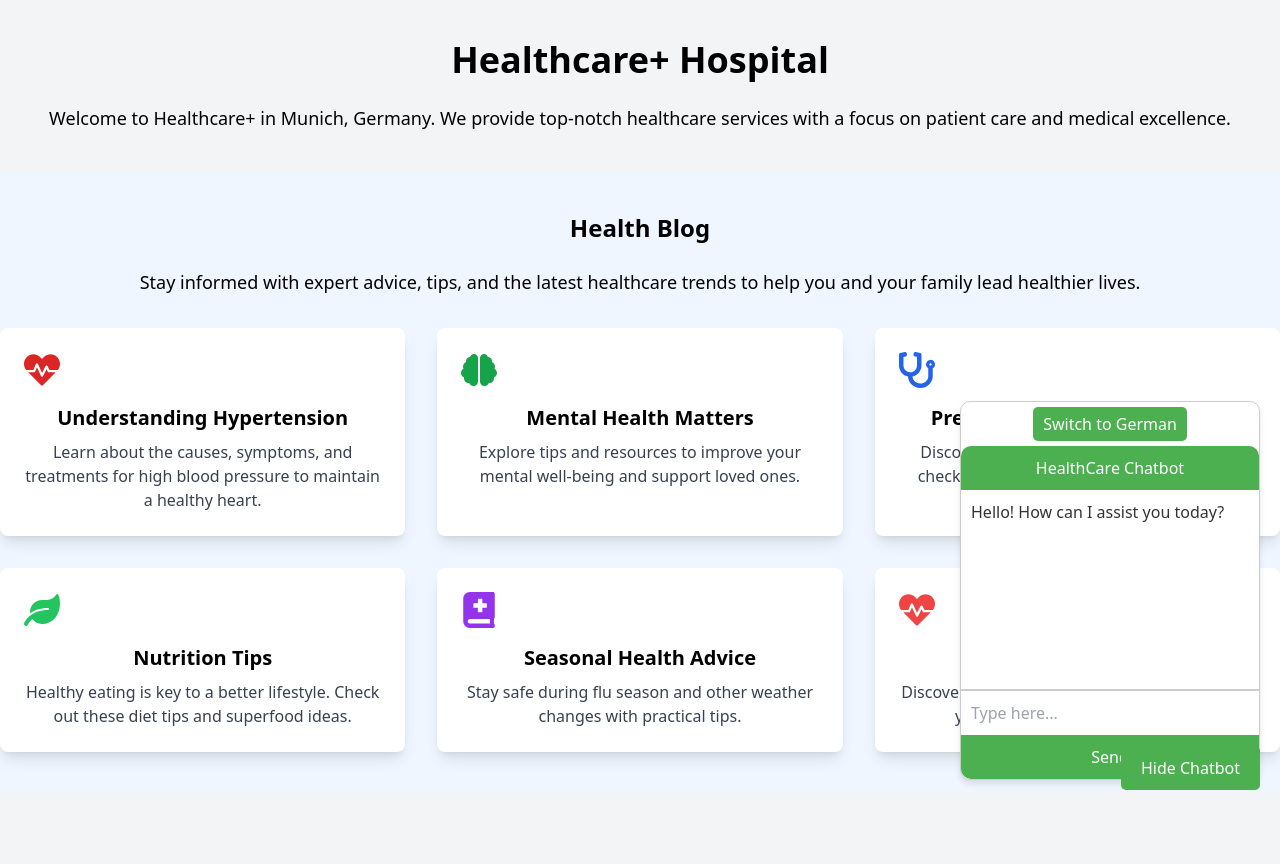
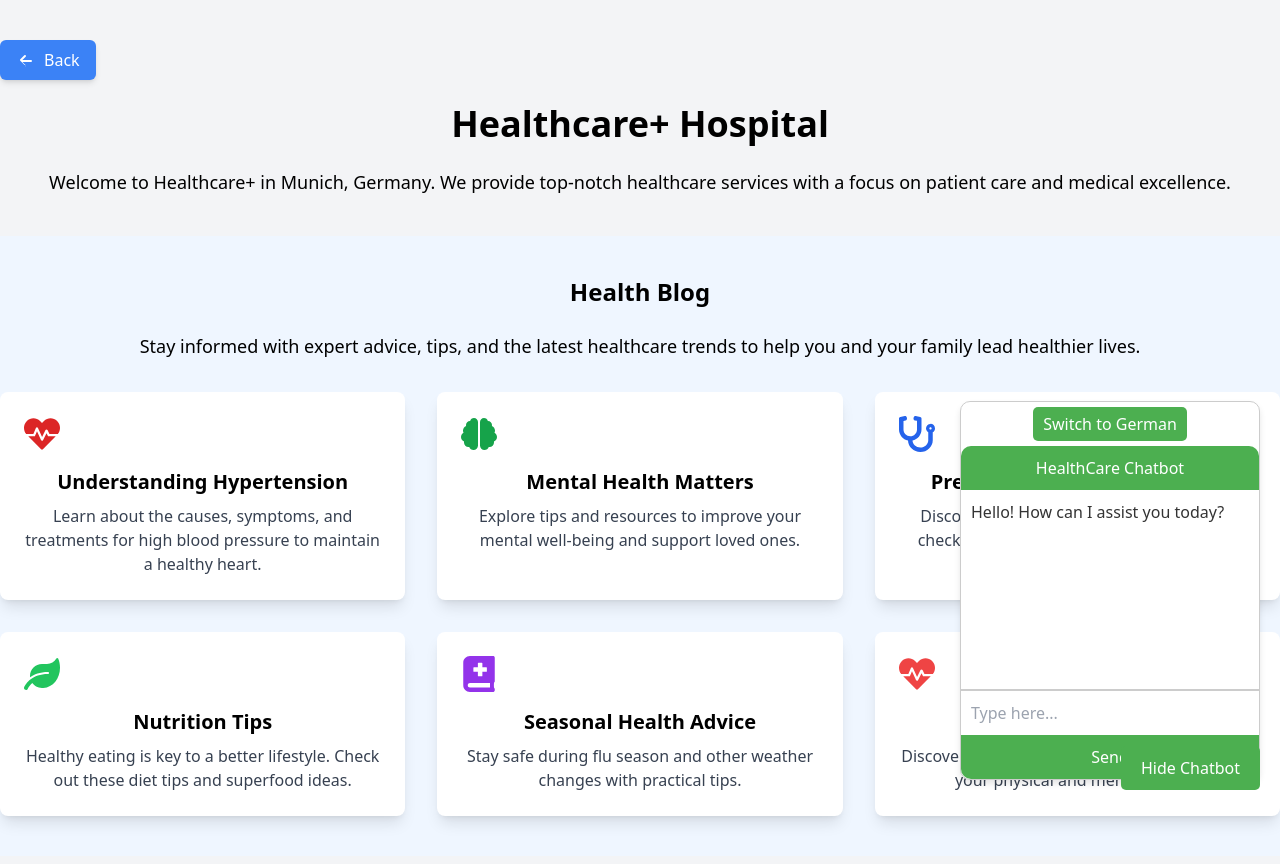
Before and after one commit to Prerna-lily/HealthCarePlus, a React (Vite) app: page /healthcare-plus in a window 1280 px wide. Shown: the top 864 px of the page. Built offline with nearby package versions, Linux system fonts and the light colour scheme.

Commit message:
Update HealthcarePlus.jsx

```diff
--- a/src/components/HealthcarePlus.jsx
+++ b/src/components/HealthcarePlus.jsx
@@ -1,10 +1,35 @@
 import React from "react";
 import { FaBookMedical, FaBrain, FaHeartbeat, FaStethoscope, FaLeaf } from "react-icons/fa"; // Import relevant icons
 import { motion } from "framer-motion";
+import { useNavigate } from "react-router-dom"; // Import useNavigate
 
 const HealthcarePlus = () => {
+  const navigate = useNavigate(); // Initialize the useNavigate hook
+
   return (
     <div className="bg-gray-100 dark:bg-gray-900 dark:text-white py-10 pb-14">
+      {/* Back Button */}
+      <div className="container px-4 md:px-0 mb-6">
+        <button
+          onClick={() => navigate(-1)} // Navigate to the previous page
+          className="bg-blue-500 hover:bg-blue-600 text-white px-4 py-2 rounded-md shadow-md flex items-center gap-2"
+        >
+          <svg
+            xmlns="http://www.w3.org/2000/svg"
+            className="h-5 w-5"
+            viewBox="0 0 20 20"
+            fill="currentColor"
+          >
+            <path
+              fillRule="evenodd"
+              d="M9.707 14.707a1 1 0 01-1.414 0l-4-4a1 1 0 010-1.414l4-4a1 1 0 011.414 1.414L6.414 10H15a1 1 0 110 2H6.414l3.293 3.293a1 1 0 010 1.414z"
+              clipRule="evenodd"
+            />
+          </svg>
+          Back
+        </button>
+      </div>
+
       {/* Main Section */}
       <section className="container px-4 md:px-0">
         <motion.div
```
